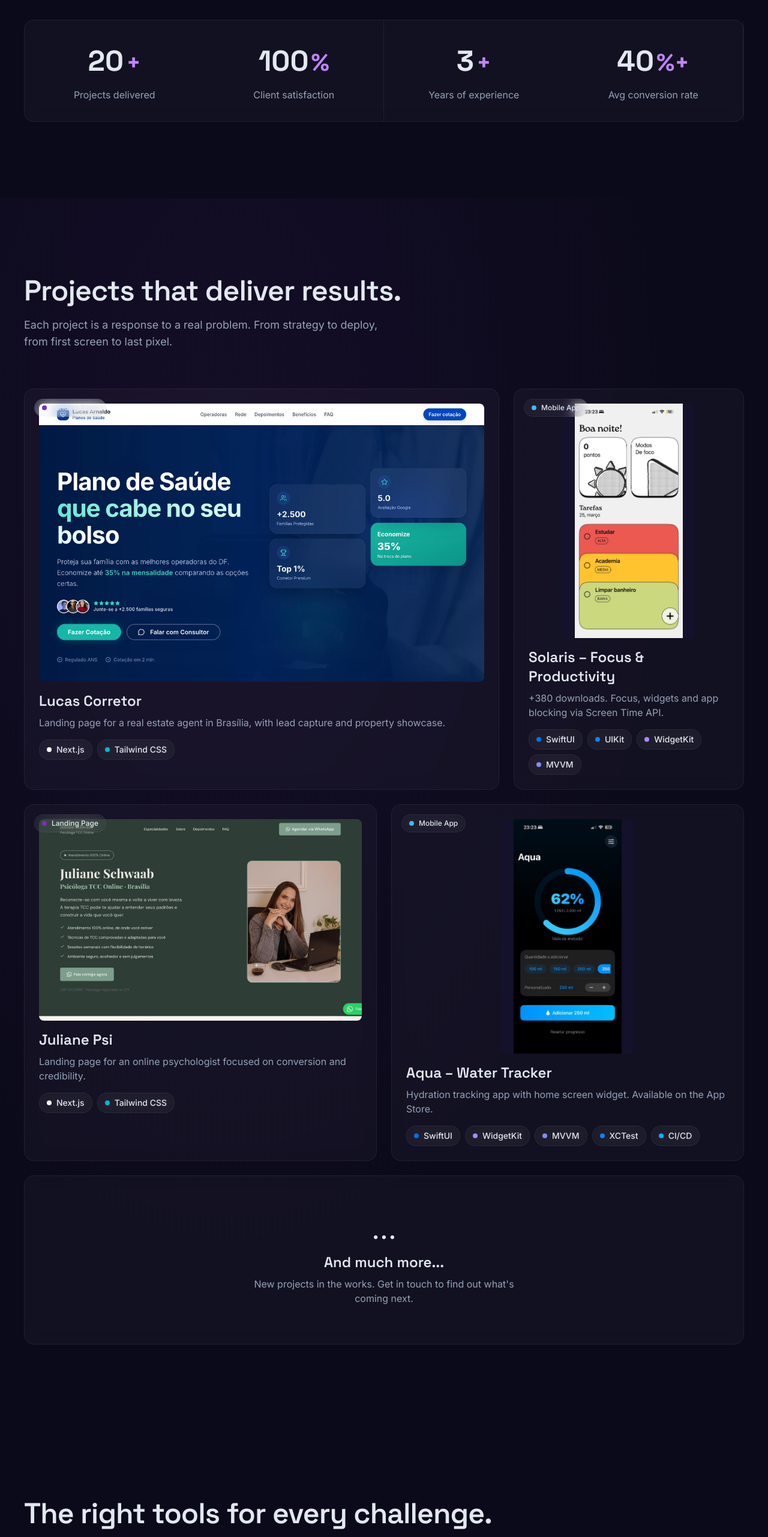
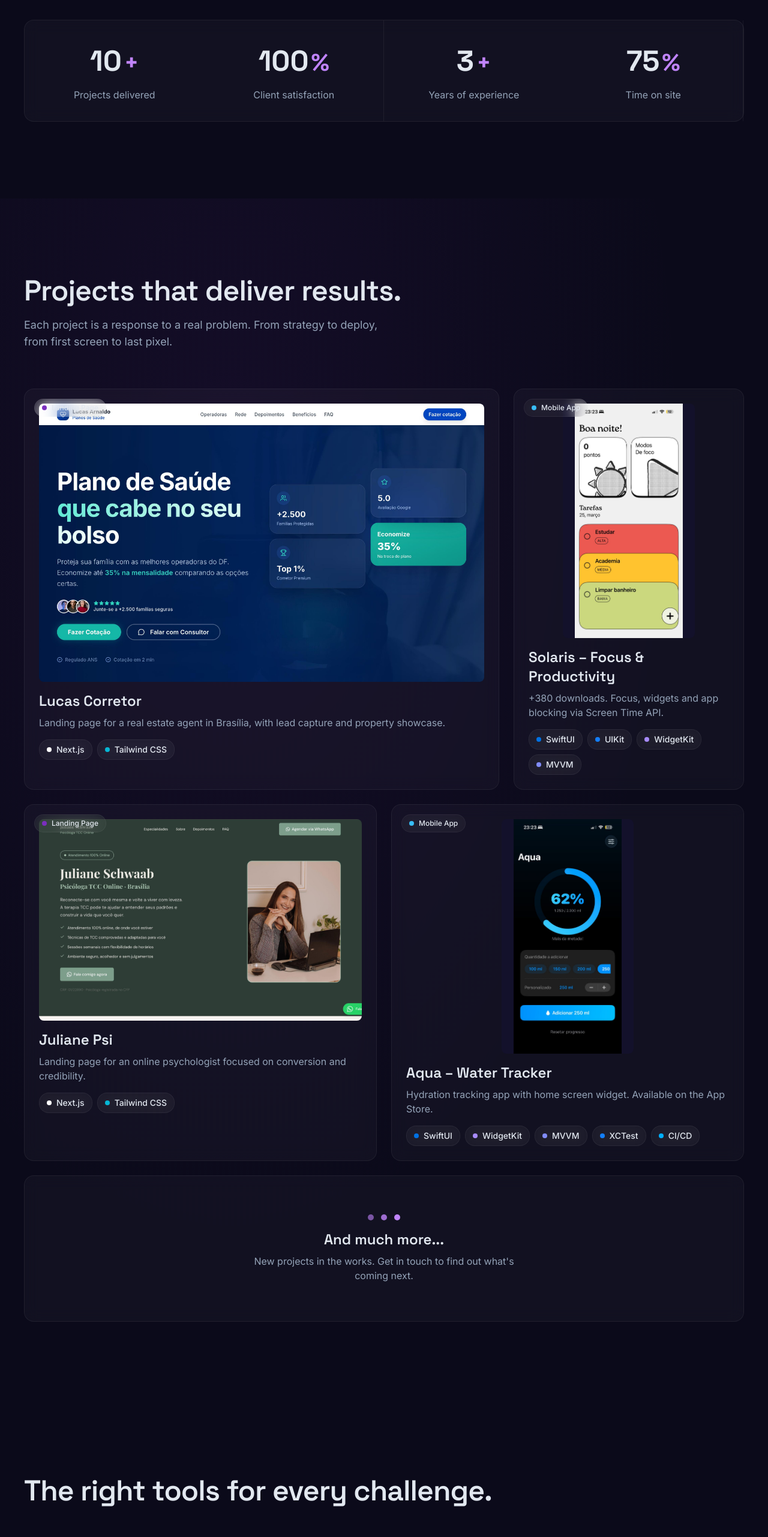
Before and after one commit to jfelipeschwaab/portfolio, a Next.js app: page /en in a window 1280 px wide. Shown: the part 1362-3925 px from the top of the page at 60% size. Built offline with nearby package versions, Linux system fonts and the light colour scheme.

Commit message:
:recycle: refact (Contacts): Contatos atualizados

```diff
--- a/src/app/[lang]/dictionaries/en.json
+++ b/src/app/[lang]/dictionaries/en.json
@@ -22,7 +22,8 @@
     "projects_label": "Projects delivered",
     "satisfaction_label": "Client satisfaction",
     "experience_label": "Years of experience",
-    "conversion_label": "Avg conversion rate"
+    "engagement_label": "Time on site",
+    "conversion_label": "Time on site"
   },
   "projects": {
     "title": "Projects that deliver results.",
@@ -68,8 +69,8 @@
   "cta": {
     "title_line1": "Got a project in mind?",
     "title_accent": "Let's make it real.",
-    "body": "Send a message and within 24h we'll be aligning the next steps.",
-    "whatsapp": "Message on WhatsApp",
+    "body": "Get in touch and within 24h we'll have the project aligned.",
+    "whatsapp": "Chat on WhatsApp",
     "instagram": "Follow on Instagram"
   },
   "footer": {
--- a/src/app/[lang]/dictionaries/pt.json
+++ b/src/app/[lang]/dictionaries/pt.json
@@ -22,7 +22,8 @@
     "projects_label": "Projetos entregues",
     "satisfaction_label": "Satisfação dos clientes",
     "experience_label": "Anos de experiência",
-    "conversion_label": "Taxa média de conversão"
+    "engagement_label": "Tempo de engajamento",
+    "conversion_label": "Tempo de engajamento"
   },
   "projects": {
     "title": "Projetos que entregam resultado.",
@@ -68,8 +69,8 @@
   "cta": {
     "title_line1": "Tem um projeto em mente?",
     "title_accent": "Vamos tirar do papel.",
-    "body": "Manda uma mensagem e em 24h a gente já está alinhando os próximos passos.",
-    "whatsapp": "Chamar no WhatsApp",
+    "body": "Entre em contato e em até 24h iniciamos o alinhamento do projeto.",
+    "whatsapp": "Falar pelo WhatsApp",
     "instagram": "Seguir no Instagram"
   },
   "footer": {
--- a/src/app/[lang]/page.tsx
+++ b/src/app/[lang]/page.tsx
@@ -23,7 +23,7 @@ function JsonLd({ locale }: { locale: Locale }) {
     url: `${baseUrl}/${locale}`,
     image: `${baseUrl}/${locale}/opengraph-image`,
     sameAs: [
-      'https://github.com/joaofelipeschwaab',
+      'https://github.com/jfelipeschwaab',
       'https://linkedin.com/in/joaofelipeschwaab',
       'https://instagram.com/joaofelipeschwaab',
     ],
--- a/src/components/sections/FinalCTA.tsx
+++ b/src/components/sections/FinalCTA.tsx
@@ -73,7 +73,7 @@ export function FinalCTA({ dict, locale }: FinalCTAProps) {
         </ScrollReveal>
 
         <ScrollReveal delay={0.3}>
-          <div className="flex flex-col sm:flex-row gap-4 justify-center">
+          <div className="flex flex-col sm:flex-row gap-4 justify-center items-center">
             <MagneticButton
               href={getWhatsAppLink(locale)}
               variant="primary"
--- a/src/components/sections/Projects.tsx
+++ b/src/components/sections/Projects.tsx
@@ -176,7 +176,11 @@ export function Projects({ dict }: ProjectsProps) {
           className="lg:col-span-12"
         >
           <GlassCard className="flex flex-col items-center justify-center py-12 md:py-16 text-center">
-            <span className="text-4xl md:text-5xl mb-4" aria-hidden="true">...</span>
+            <div className="flex items-center gap-3 mb-4" aria-hidden="true">
+              <span className="w-2.5 h-2.5 rounded-full bg-quasar opacity-60" />
+              <span className="w-2.5 h-2.5 rounded-full bg-quasar opacity-80" />
+              <span className="w-2.5 h-2.5 rounded-full bg-quasar" />
+            </div>
             <h3 className="font-display font-semibold text-xl md:text-2xl text-starlight mb-2">
               {dict.projects.more_title}
             </h3>
--- a/src/components/sections/Stats.tsx
+++ b/src/components/sections/Stats.tsx
@@ -76,10 +76,10 @@ function StatItem({ value, suffix, label, delay }: StatItemProps) {
 
 export function Stats({ dict }: StatsProps) {
   const stats = [
-    { value: 20, suffix: '+', label: dict.stats.projects_label },
+    { value: 10, suffix: '+', label: dict.stats.projects_label },
     { value: 100, suffix: '%', label: dict.stats.satisfaction_label },
     { value: 3, suffix: '+', label: dict.stats.experience_label },
-    { value: 40, suffix: '%+', label: dict.stats.conversion_label },
+    { value: 75, suffix: '%', label: dict.stats.conversion_label },
   ]
 
   return (
--- a/src/lib/constants.ts
+++ b/src/lib/constants.ts
@@ -6,7 +6,7 @@ export const WHATSAPP_MESSAGE_EN = 'Hi João! I saw your portfolio and would lik
 export const INSTAGRAM_HANDLE = 'jschwaab.dev'
 
 export const SOCIAL_LINKS = {
-  github: 'https://github.com/joaofelipeschwaab',
+  github: 'https://github.com/jfelipeschwaab',
   linkedin: 'https://www.linkedin.com/in/joão-felipe-schwaab/',
   instagram: `https://instagram.com/${INSTAGRAM_HANDLE}`,
 } as const
```
Also changed, not shown: 1 other file (tests, documents, lock files or other folders).
